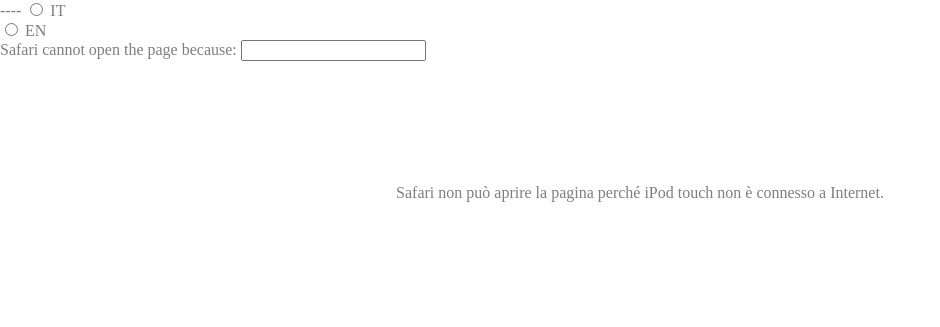
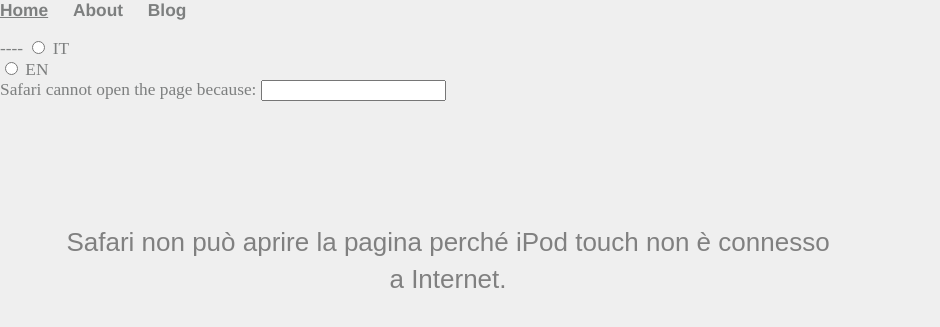
Before and after one commit to Samplasion/samplasion.github.iold, a Jekyll site: the page saferr.html, which Jekyll copies as it is, in a window 1280 px wide. Shown: the top 327 px of the page, without its empty margins (0-940 px from the left). Built offline with Jekyll 4.4.1, drawn with Linux system fonts in a browser that asks for light colours.

Commit message:
Update saferr.html

```diff
--- a/saferr.html
+++ b/saferr.html
@@ -2,6 +2,7 @@
         <meta http-equiv="content-type" content="text/html; charset=utf-8">
         <meta name="format-detection" content="telephone=no">
         <meta name="viewport" content="width=device-width, initial-scale=1.0, minimum-scale=1.0, maximum-scale=1.0, user-scalable=no">
+        <link rel="stylesheet" type="text/css" href="/css/main.css">
         <style>
             body {
                 -webkit-user-select: none;
@@ -29,7 +30,15 @@
             }
         </style>
         <title>Cannot Open Page</title>
-    <body class="iphone">----
+		</head>
+    <body class="iphone">
+        <nav>
+	    		<ul>
+	        		<li><a href="/">Home</a></li>
+				<li><a href="/about">About</a></li>
+	        		<li><a href="/blog">Blog</a></li>
+	    		</ul>
+			</nav>----
     <input type="radio" name="lng" value="1" id="lng1" /> IT <br />
     <input type="radio" name="lng" value="2" id="lng2" /> EN <br />
     <label>Safari cannot open the page because: </label>
```
